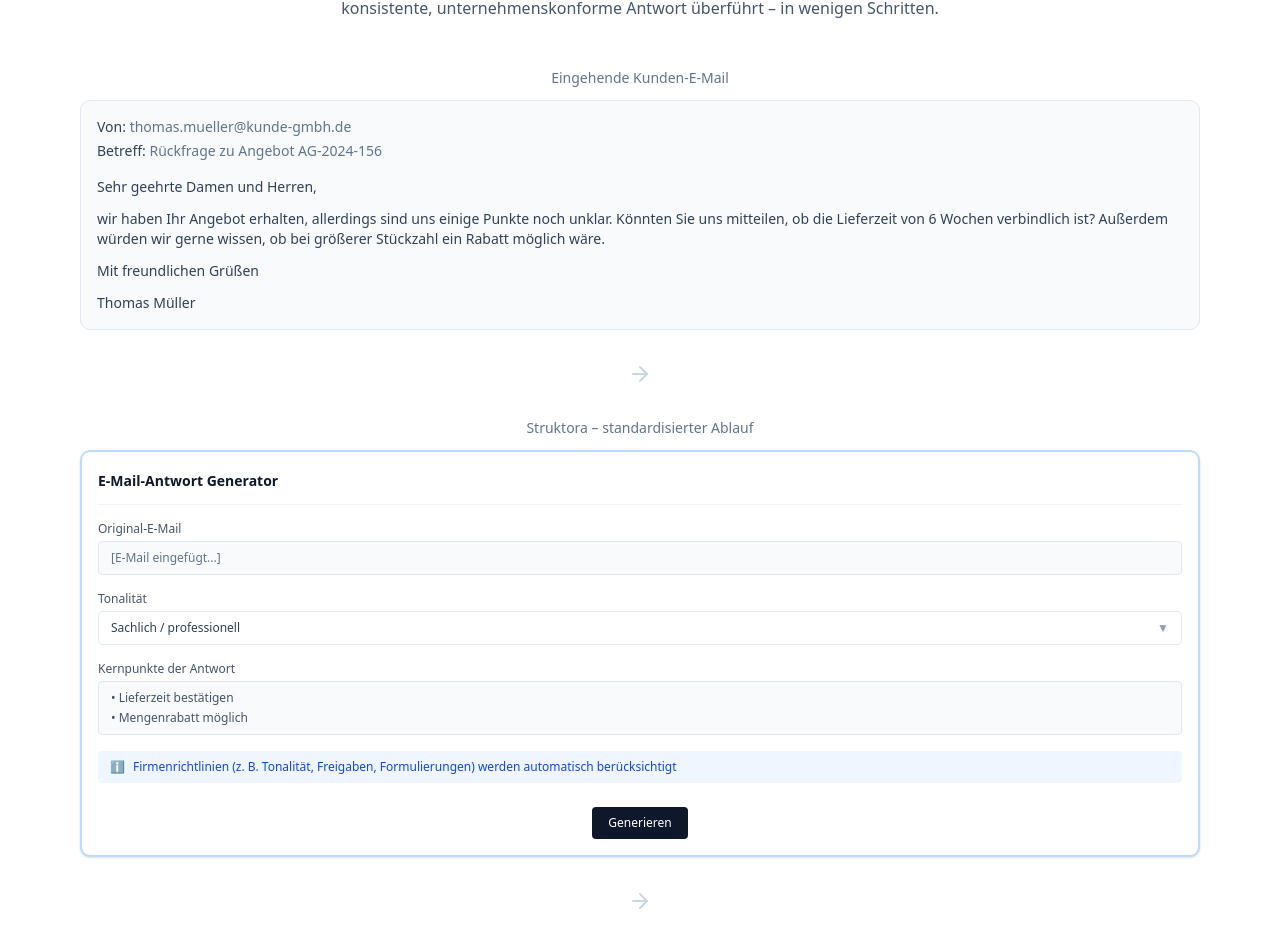
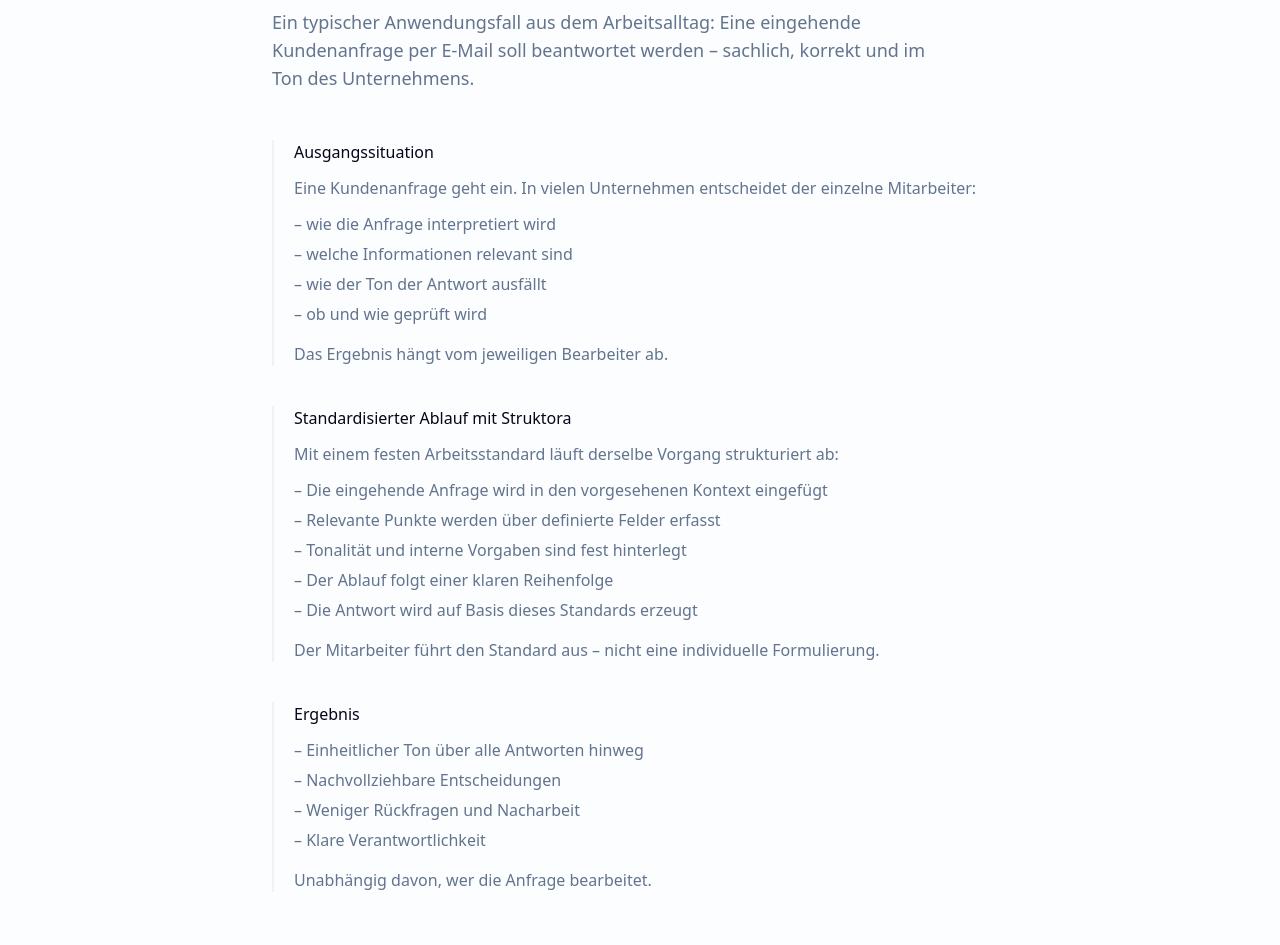
Before and after one commit to berndgalter-lab/struktora, a Next.js app: page / in a window 1280 px wide. Shown: the part 3605-4550 px from the top of the page. Built offline with nearby package versions, Linux system fonts and the light colour scheme.

Commit message:
Abschnitt Arbeitsstandard

```diff
--- a/src/app/(marketing)/page.tsx
+++ b/src/app/(marketing)/page.tsx
@@ -2,6 +2,7 @@
 import { Reframe } from "@/components/marketing/reframe";
 import { SolutionPrinciple } from "@/components/marketing/solution-principle";
 import { StruktoraImplementation } from "@/components/marketing/struktora-implementation";
+import { UseCaseExample } from "@/components/marketing/use-case-example";
 import { Demo } from "@/components/marketing/demo";
 import { UseCases } from "@/components/marketing/use-cases";
 import { Pricing } from "@/components/marketing/pricing";
@@ -14,6 +15,7 @@
       <Reframe />
       <SolutionPrinciple />
       <StruktoraImplementation />
+      <UseCaseExample />
 
       <Demo />
       <UseCases />
--- a/src/components/marketing/hero.tsx
+++ b/src/components/marketing/hero.tsx
@@ -6,7 +6,7 @@
       <div className="mx-auto max-w-4xl px-4 text-center">
         {/* Headline */}
         <h1 className="text-4xl font-bold tracking-tight leading-[1.1] text-foreground md:text-5xl lg:text-6xl">
-          Standardisierte KI-Arbeit
+          Standardisierte KI-Arbeit{" "}
           <br className="hidden md:block" />
           statt individueller Prompts
         </h1>
--- /dev/null
+++ b/src/components/marketing/use-case-example.tsx
@@ -0,0 +1,89 @@
+export const UseCaseExample = () => {
+  return (
+    <section className="bg-muted/20 py-16 md:py-20 lg:py-24">
+      <div className="mx-auto max-w-3xl px-4">
+        {/* Überschrift */}
+        <h2 className="text-xl font-semibold text-foreground md:text-2xl">
+          Ein Arbeitsstandard im Einsatz: Kundenanfragen beantworten
+        </h2>
+
+        {/* Einordnung */}
+        <p className="mt-6 max-w-2xl text-base text-muted-foreground md:text-lg">
+          Ein typischer Anwendungsfall aus dem Arbeitsalltag: Eine eingehende
+          Kundenanfrage per E-Mail soll beantwortet werden – sachlich, korrekt
+          und im Ton des Unternehmens.
+        </p>
+
+        {/* Drei Blöcke */}
+        <div className="mt-10 space-y-8 md:mt-12 md:space-y-10">
+          {/* Block A – Ausgangssituation */}
+          <div className="border-l-2 border-border/50 pl-5">
+            <h3 className="mb-3 text-base font-medium text-foreground">
+              Ausgangssituation
+            </h3>
+            <p className="mb-3 text-muted-foreground">
+              Eine Kundenanfrage geht ein. In vielen Unternehmen entscheidet der
+              einzelne Mitarbeiter:
+            </p>
+            <ul className="space-y-1.5 text-muted-foreground">
+              <li>– wie die Anfrage interpretiert wird</li>
+              <li>– welche Informationen relevant sind</li>
+              <li>– wie der Ton der Antwort ausfällt</li>
+              <li>– ob und wie geprüft wird</li>
+            </ul>
+            <p className="mt-4 text-muted-foreground">
+              Das Ergebnis hängt vom jeweiligen Bearbeiter ab.
+            </p>
+          </div>
+
+          {/* Block B – Standardisierter Ablauf */}
+          <div className="border-l-2 border-border/50 pl-5">
+            <h3 className="mb-3 text-base font-medium text-foreground">
+              Standardisierter Ablauf mit Struktora
+            </h3>
+            <p className="mb-3 text-muted-foreground">
+              Mit einem festen Arbeitsstandard läuft derselbe Vorgang
+              strukturiert ab:
+            </p>
+            <ul className="space-y-1.5 text-muted-foreground">
+              <li>
+                – Die eingehende Anfrage wird in den vorgesehenen Kontext
+                eingefügt
+              </li>
+              <li>– Relevante Punkte werden über definierte Felder erfasst</li>
+              <li>– Tonalität und interne Vorgaben sind fest hinterlegt</li>
+              <li>– Der Ablauf folgt einer klaren Reihenfolge</li>
+              <li>– Die Antwort wird auf Basis dieses Standards erzeugt</li>
+            </ul>
+            <p className="mt-4 text-muted-foreground">
+              Der Mitarbeiter führt den Standard aus – nicht eine individuelle
+              Formulierung.
+            </p>
+          </div>
+
+          {/* Block C – Ergebnis */}
+          <div className="border-l-2 border-border/50 pl-5">
+            <h3 className="mb-3 text-base font-medium text-foreground">
+              Ergebnis
+            </h3>
+            <ul className="space-y-1.5 text-muted-foreground">
+              <li>– Einheitlicher Ton über alle Antworten hinweg</li>
+              <li>– Nachvollziehbare Entscheidungen</li>
+              <li>– Weniger Rückfragen und Nacharbeit</li>
+              <li>– Klare Verantwortlichkeit</li>
+            </ul>
+            <p className="mt-4 text-muted-foreground">
+              Unabhängig davon, wer die Anfrage bearbeitet.
+            </p>
+          </div>
+        </div>
+
+        {/* Abschließender Satz */}
+        <p className="mt-10 text-base font-medium text-foreground md:mt-12 md:text-lg">
+          So wird aus einer einzelnen E-Mail ein reproduzierbarer
+          Arbeitsablauf.
+        </p>
+      </div>
+    </section>
+  );
+};
```
